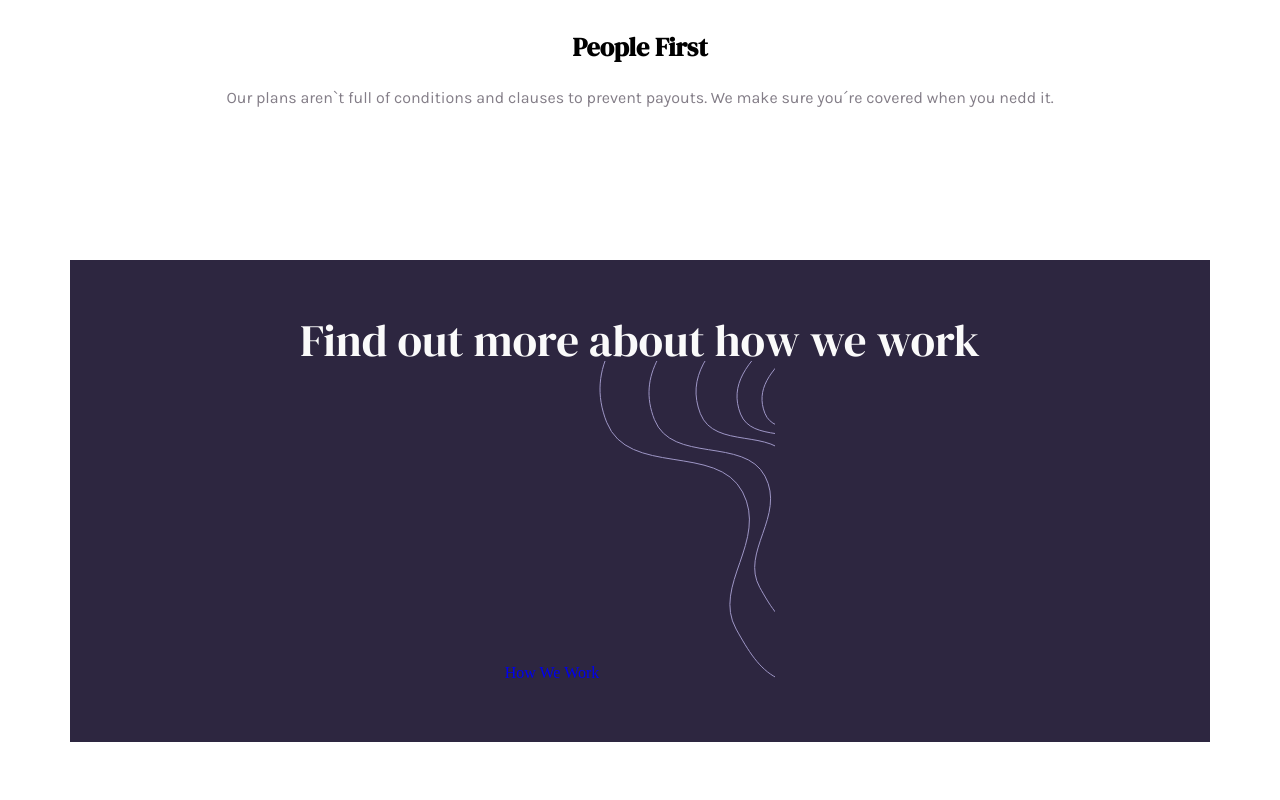
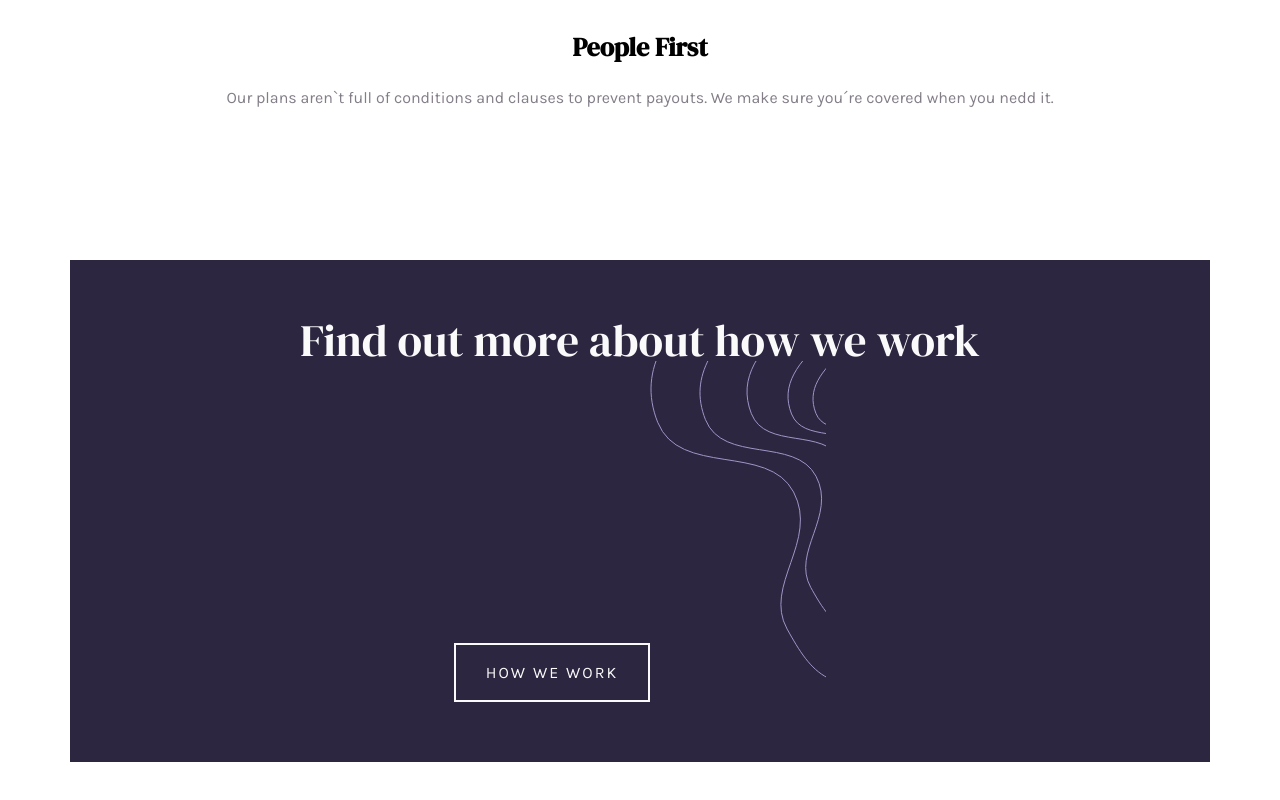
Before and after one commit to higor-costa/pagina-de-destino-insure, a React (Vite) app: page / in a window 1280 px wide. Shown: the part 2911-3711 px from the top of the page. Built offline with nearby package versions, Linux system fonts and the light colour scheme.

Commit message:
Declara estilo do botão do conteúdo secundário

```diff
--- a/src/style/components/Main.module.scss
+++ b/src/style/components/Main.module.scss
@@ -61,4 +61,20 @@
     z-index: 100;
     position: relative;
   }
+
+  .button {
+    @include fonte-texto(16);
+    letter-spacing: 2px;
+    display: inline-block;
+    color: $cinza-muito-claro;
+    text-transform: uppercase;
+    border: 2px solid $cinza-muito-claro;
+    padding: 15px 30px;
+    margin-top: 50px;
+    transition: .3s;
+    &:hover {
+      background: $cinza-muito-claro;
+      color: $violeta-escuro;
+    }
+  }
 }
```
